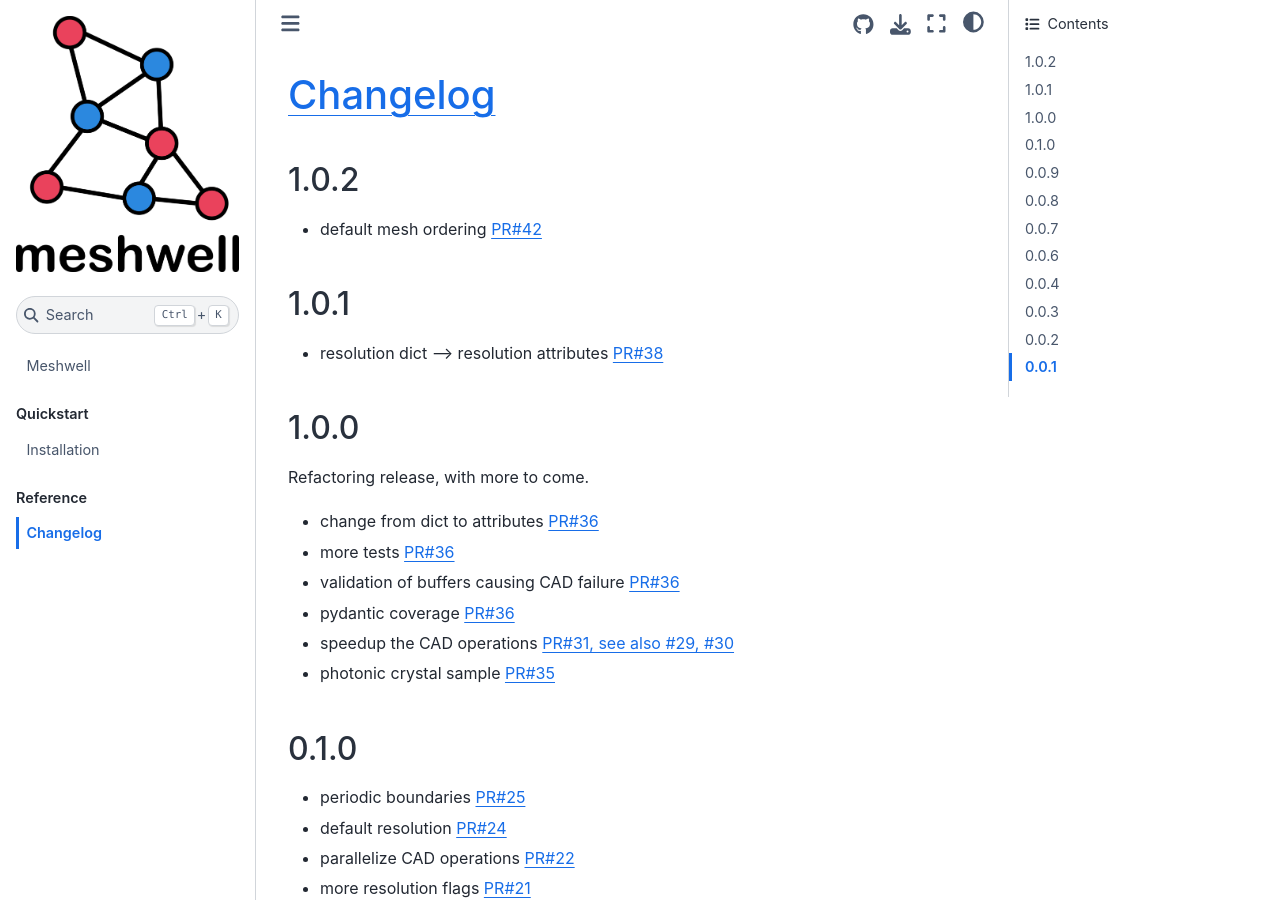
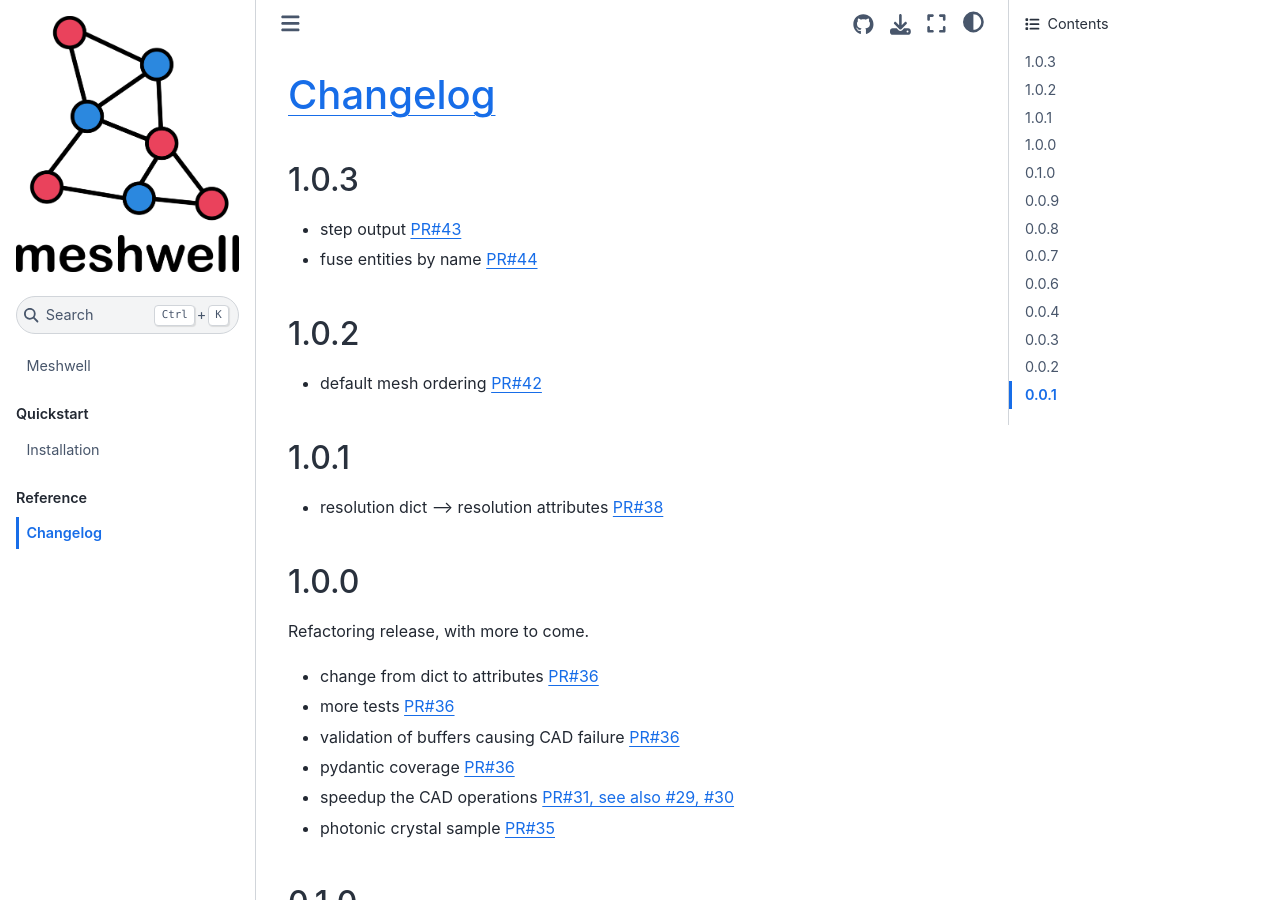
Before and after one commit to simbilod/meshwell, a Jupyter Book: the page built from docs/changelog.md, in a window 1280 px wide and 900 px high. Built offline with Jupyter Book 1.0.4 settings and Sphinx 7.4.7 and the Sphinx Book theme 1.1.4, drawn with Linux system fonts in a browser that asks for light colours; pages that are not in the unit, such as notebooks, are missing from menus.

Commit message:
versioning

```diff
--- a/docs/changelog.md
+++ b/docs/changelog.md
@@ -1,8 +1,14 @@
 # [Changelog](https://keepachangelog.com/en/1.0.0/)
+
+## 1.0.3
+
+- step output [PR#43](https://github.com/simbilod/meshwell/pull/43)
+- fuse entities by name [PR#44](https://github.com/simbilod/meshwell/pull/44)
 
 ## 1.0.2
 
 - default mesh ordering [PR#42](https://github.com/simbilod/meshwell/pull/42)
+
 ## 1.0.1
 
 - resolution dict --> resolution attributes [PR#38](https://github.com/simbilod/meshwell/pull/38)
--- a/pyproject.toml
+++ b/pyproject.toml
@@ -14,7 +14,7 @@ classifiers = [
 	"Programming Language :: Python :: 3.11",
 	"Operating System :: OS Independent",
 ]
-version="1.0.2"
+version="1.0.3"
 authors = [
     {name = "Simon Bilodeau", email = "sb30@princeton.edu"},
 ]
```
